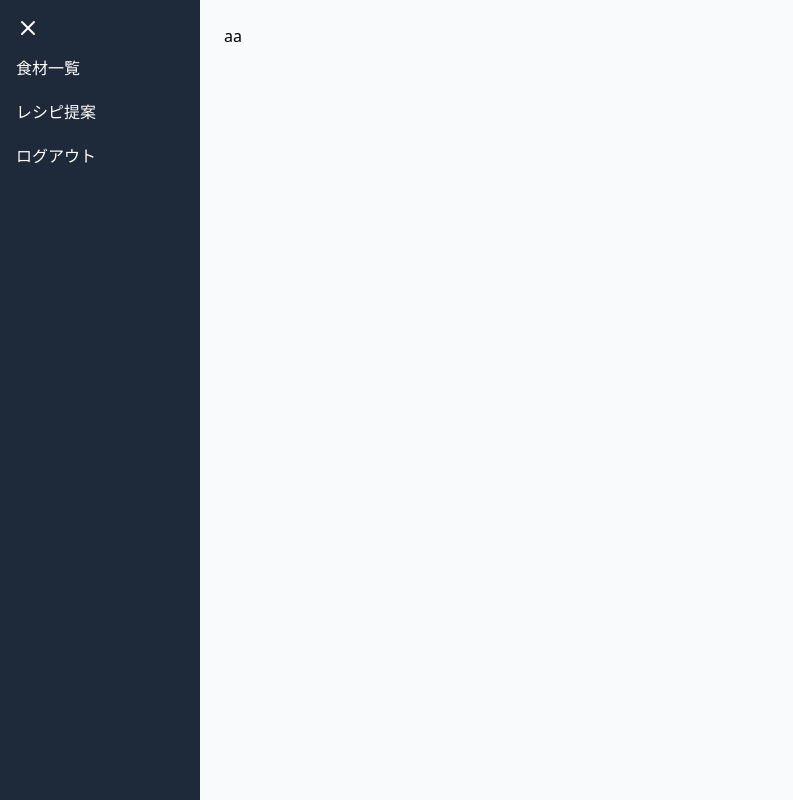
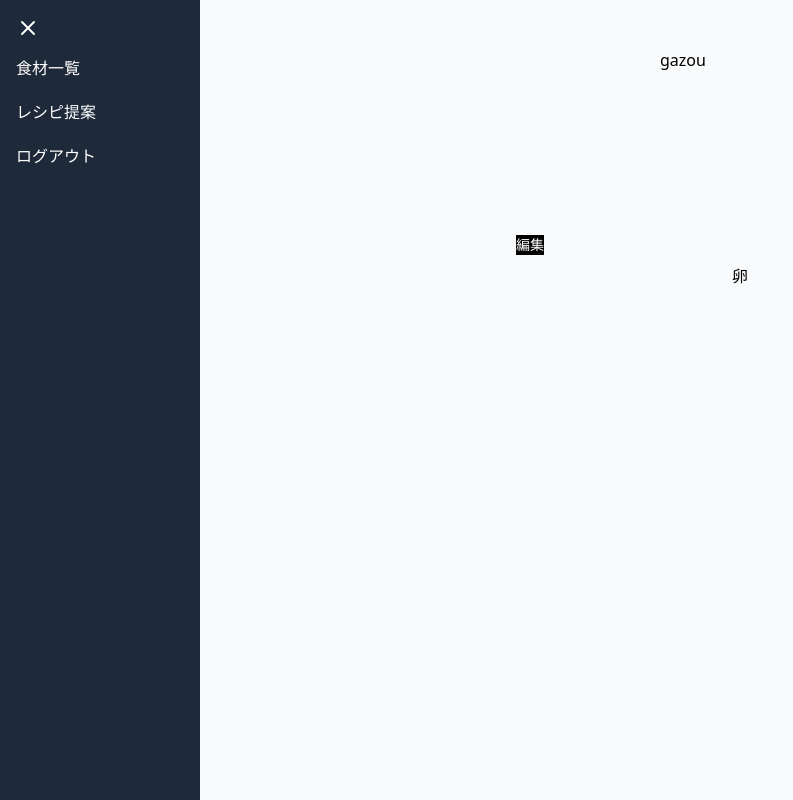
Before and after one commit to ZNemuZ/TabeMate, a React (Vite) app: page /foods/1 in a window 1280 px wide. Shown: the whole page, without its empty margins (0-793 px from the left). Built offline with nearby package versions, Linux system fonts and the light colour scheme.

Commit message:
食料詳細画面の追加

```diff
--- /dev/null
+++ b/src/components/Organims/FoodDetail.tsx
@@ -0,0 +1,32 @@
+import { useState } from 'react';
+
+const FoodDetail = () => {
+  const [isEditing, setIsEditing] = useState(false);
+  const [name, setName] = useState('卵');
+
+  return (
+    <div className="flex flex-col items-center p-6">
+      <div className="h-40 w-40 object-cover rouded mb-6">gazou</div>
+      <div className="w-full max-w-md space-y-4">
+        <button
+          onClick={() => setIsEditing(!isEditing)}
+          className="bg-black text-white text-sm"
+        >
+          {isEditing ? '編集をやめる' : '編集'}
+        </button>
+      </div>
+      {isEditing ? (
+        <input
+          type="text"
+          value={name}
+          onChange={(e) => setName(e.target.value)}
+          className="border border-gray-300 rounded p-2 w-full mt-2"
+        />
+      ) : (
+        <p className="mt-2">{name}</p>
+      )}
+    </div>
+  );
+};
+
+export default FoodDetail;
--- a/src/pages/FoodDetailPage.tsx
+++ b/src/pages/FoodDetailPage.tsx
@@ -2,6 +2,7 @@ import React from 'react';
 import SideBar from '../components/Organims/SideBar';
 import { useEffect, useState } from 'react';
 import SideBarToggleBtn from '../components/Atoms/SideBarToggleBtn';
+import FoodDetail from '../components/Organims/FoodDetail';
 
 const FoodDetailPage = () => {
   const [isOpen, setIsOpen] = useState(true);
@@ -25,7 +26,9 @@ const FoodDetailPage = () => {
         } h-screen`}
       >
         <SideBar isOpen={isOpen} />
-        <div className="p-6 overflow-y-auto bg-gray-50">aa</div>
+        <div className="p-6 overflow-y-auto bg-gray-50">
+          <FoodDetail />
+        </div>
       </div>
     </div>
   );
```
